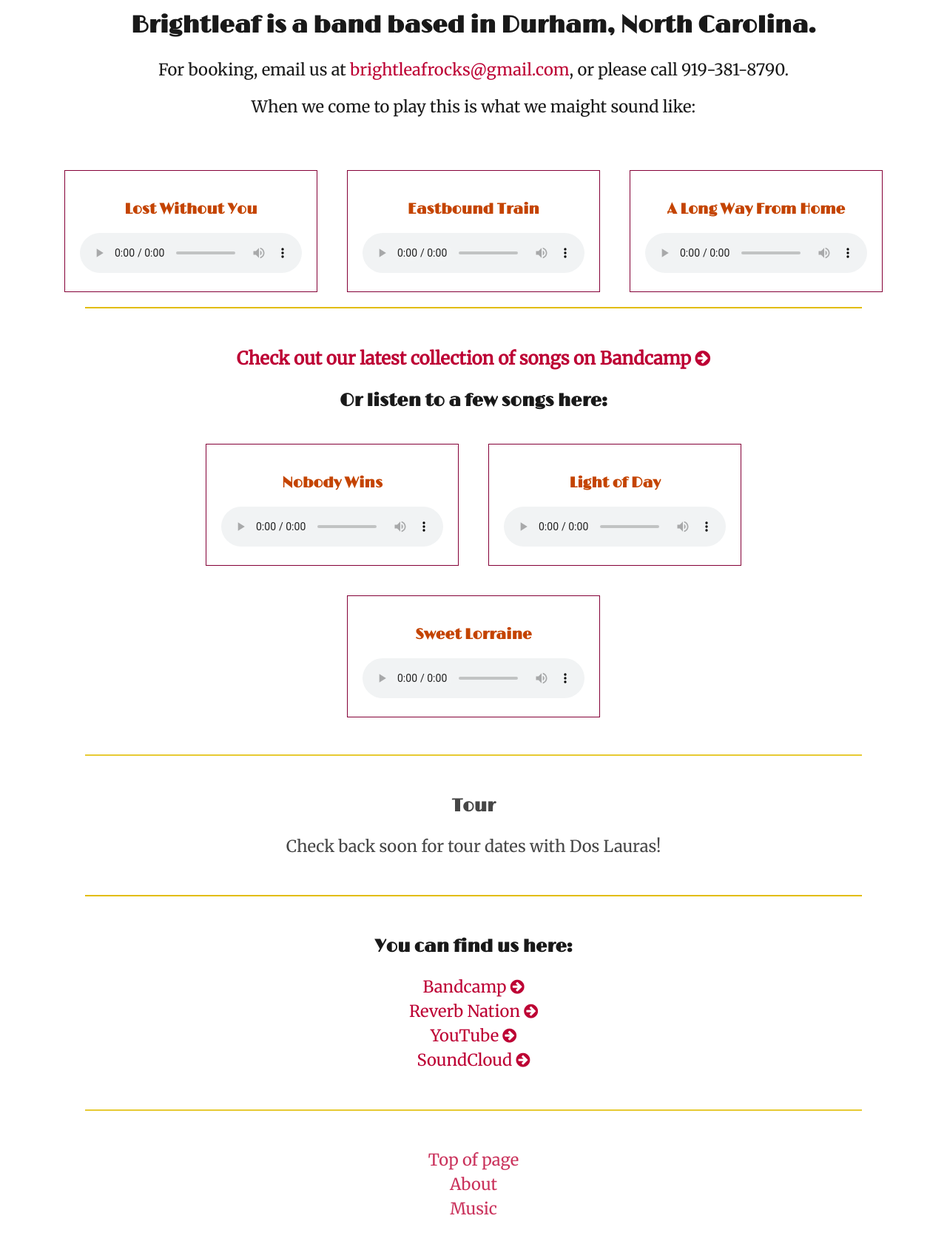
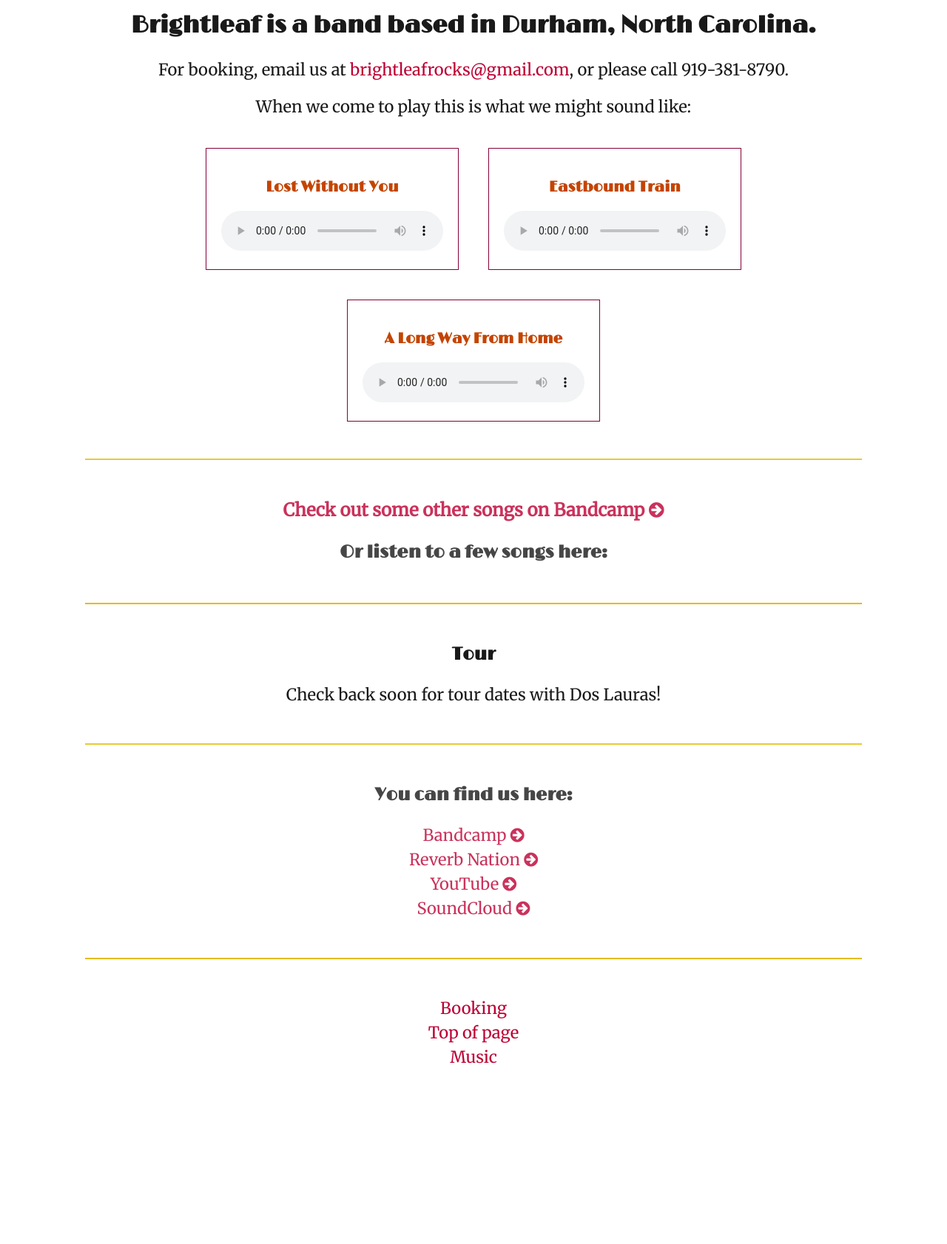
Before and after one commit to cmstroscio/brightleaf, a website: page index.html in a window 1280 px wide. Shown: the part 360-2042 px from the top of the page at 74% size. After the commit the page ends 1856 px from the top, so only its background shows below. Drawn offline with nearby package versions, Linux system fonts and the light colour scheme.

Commit message:
adjust anchor link and hierarchy

```diff
--- a/brightleaf.css
+++ b/brightleaf.css
@@ -296,3 +296,8 @@ svg {
 @keyframes stroke-offset{
   100% {stroke-dashoffset: -45%;}
 }
+
+body div {
+  /* get rid of stupid blue line when you click anchor links*/
+  outline: none !important;;
+}
--- a/index.html
+++ b/index.html
@@ -67,11 +67,11 @@
     <p>They take their name from the region's flue-cured, brightleaf tobacco. Discovered by an enslaved man named Stephen when the wood fire went out during curing, he stoaked the fire with charcoal, and the intense heat cured the tobacco quickly, turning it bright yellow.</p>
     <p>They draw inspiration from Southern music of Stephen's time, before the lines were drawn that would come to define the genres known as Blues, Country,  Folk, Gospel, and Rock and Roll.</p>
   </div> -->
-    <div class="stripe" id="booking">
+    <div class="stripe stripe--center" id="booking">
       <h1>Brightleaf is a band based in Durham, North Carolina.</h1>
       <p>For booking, email us at <a href="mailto:brightleafrocks@gmail.com?Subject=booking" rel="noopener" target="_top">brightleafrocks@gmail.com</a>, or please call 919-381-8790.</p>
-      <p>When we come to play this is what we maight sound like:</p>
-    </div>
+      <p>When we come to play this is what we might sound like:</p>
+
       <div class="stripe--flex">
         <div class="stripe--flex-item">
           <h3 class="stripe--flex-item-heading">Lost Without You</h3><audio controls=""><!-- <source src="horse.ogg" type="audio/ogg"> -->
@@ -84,35 +84,28 @@
         <div class="stripe--flex-item">
           <h3 class="stripe--flex-item-heading">A Long Way From Home</h3><audio controls="" id="audio"><!-- <source src="horse.ogg" type="audio/ogg"> -->
            <source src="src/audio/a-long-way-from-home-full-band.wav" type="audio/mpeg"> Your browser does not support the audio element.</audio>
-      </div><!--       <div class="stripe==flex-item">
-          <h3 class="stripe==flex-item-heading">100 Miles</h3>
-          <audio id="audio"controls="">
-            <source src="src/audio/4.100-miles.wav" type="audio/mpeg"> Your browser does not support the audio element.
-           </audio>
+        </div>
+      <!--  <div class="stripe--flex-item">
+          <h3 class="stripe--flex-item-heading">Nobody Wins</h3><audio controls="" id="audio">
+           <source src="src/audio/nobody-wins.mp3" type="audio/mpeg"> Your browser does not support the audio element.</audio>
+        </div>
+        <div class="stripe--flex-item">
+          <h3 class="stripe--flex-item-heading">Light of Day</h3><audio controls="">
+           <source src="src/audio/light-of-day.mp3" type="audio/mpeg"> Your browser does not support the audio element.</audio>
+        </div>
+        <div class="stripe--flex-item">
+          <h3 class="stripe--flex-item-heading">Sweet Lorraine</h3><audio controls="">
+           <source src="src/audio/sweet-lorraine.mp3" type="audio/mpeg"> Your browser does not support the audio element.</audio>
         </div> -->
+
+      </div>
     </div>
     <div class="stripe stripe--center" id="music">
       <!-- <h1>Music</h1> -->
-      <h2><a href="https://therealbrightleaf.bandcamp.com/releases" rel="noopener" target="_blank">Check out our latest collection of songs on Bandcamp <i class="fa fa-arrow-circle-right"></i></a></h2>
+      <h2><a href="https://therealbrightleaf.bandcamp.com/releases" rel="noopener" target="_blank">Check out some other songs on Bandcamp <i class="fa fa-arrow-circle-right"></i></a></h2>
       <h2>Or listen to a few songs here:</h2>
       <div class="stripe--flex">
-        <div class="stripe--flex-item">
-          <h3 class="stripe--flex-item-heading">Nobody Wins</h3><audio controls="" id="audio"><!-- <source src="horse.ogg" type="audio/ogg"> -->
-           <source src="src/audio/nobody-wins.mp3" type="audio/mpeg"> Your browser does not support the audio element.</audio>
-        </div><!--       <div class="stripe==flex-item">
-        <h3 class="stripe==flex-item-heading">100 Miles</h3>
-        <audio id="audio"controls="">
-          <source src="src/audio/4.100-miles.wav" type="audio/mpeg"> Your browser does not support the audio element.
-         </audio>
-      </div> -->
-        <div class="stripe--flex-item">
-          <h3 class="stripe--flex-item-heading">Light of Day</h3><audio controls=""><!-- <source src="horse.ogg" type="audio/ogg"> -->
-           <source src="src/audio/light-of-day.mp3" type="audio/mpeg"> Your browser does not support the audio element.</audio>
-        </div>
-        <div class="stripe--flex-item">
-          <h3 class="stripe--flex-item-heading">Sweet Lorraine</h3><audio controls=""><!-- <source src="horse.ogg" type="audio/ogg"> -->
-           <source src="src/audio/sweet-lorraine.mp3" type="audio/mpeg"> Your browser does not support the audio element.</audio>
-        </div>
+
       </div><!--      <h3>If you want to pay for the album and help us make more music, you can do that, too.</h3>
      <form action="https://www.paypal.com/cgi-bin/webscr" method="post" target="_blank" rel="noopener">
      <input type="hidden" name="cmd" value="_s-xclick">
@@ -152,11 +145,14 @@
       <!-- footer -->
       <ul>
         <li>
+          <a href="#s-text">Booking</a>
+        </li>
+        <li>
           <a href="#s-text">Top of page</a>
         </li>
-        <li>
+<!--         <li>
           <a href="#about">About</a>
-        </li>
+        </li> -->
         <li>
           <a href="#music">Music</a>
         </li><!--       <li><a href="#booking">Booking</a></li>
```
Lines whose indentation alone changed are shown as unchanged.
